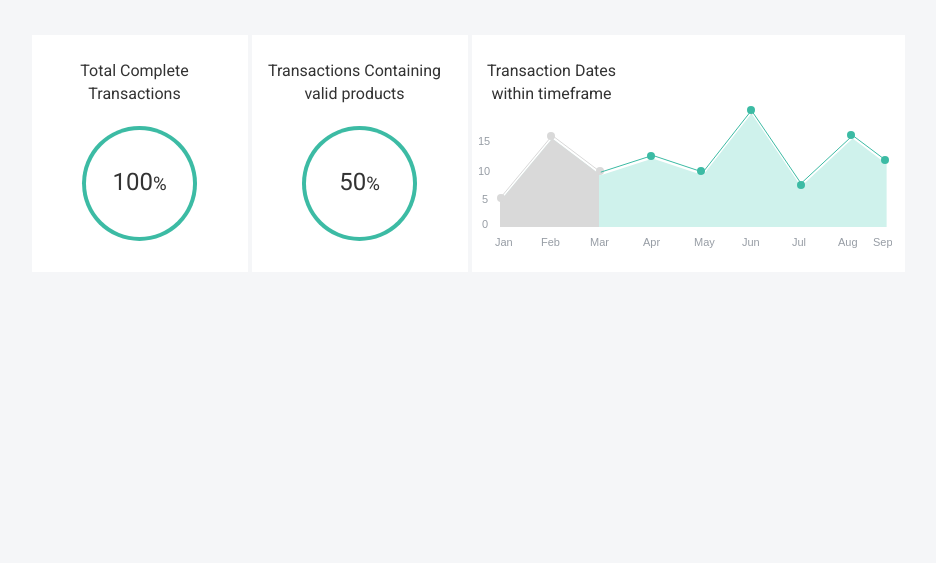
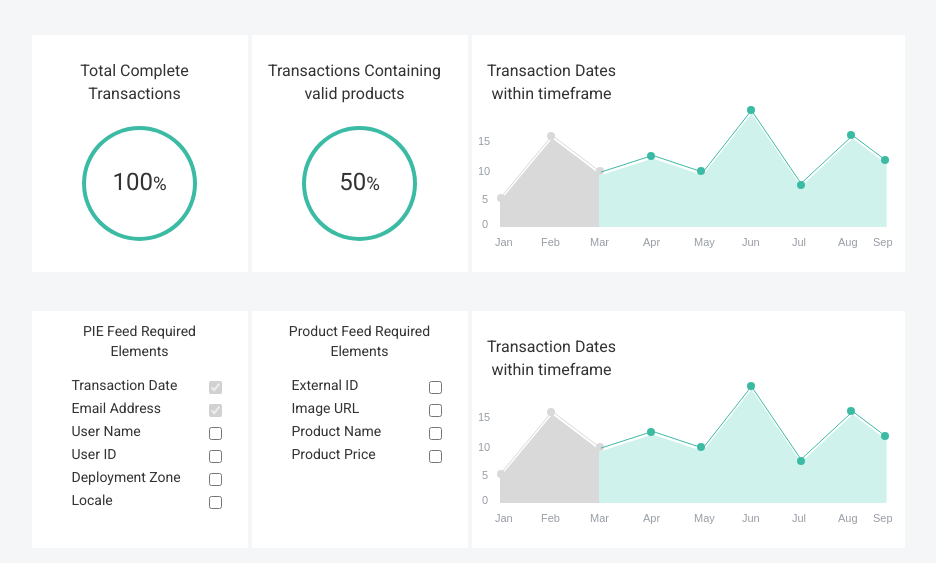
Before and after one commit to colin1717/moe_design2, a plain HTML site: page index.html in a window 1280 px wide. Shown: the part 205-768 px from the top of the page, without its empty margins (172-1108 px from the left). Drawn offline with Linux system fonts and the light colour scheme.

Commit message:
added checkboxes

```diff
--- a/index.html
+++ b/index.html
@@ -50,5 +50,33 @@
         </div>
       </div>
     </section>
+    <section class='data'>
+      <div class="data-rectangle">
+        <div class="data-box">
+          <div class="config-data-box-title">PIE Feed Required Elements</div>
+          <ul class="feed-elements">
+            <li class="element">Transaction Date <input checked disabled type="checkbox" class='pretty-check-box'></li>
+            <li class="element">Email Address <input checked disabled type="checkbox" class='pretty-check-box'></li>
+            <li class="element">User Name <input type="checkbox" class='pretty-check-box'></li>
+            <li class="element">User ID <input type="checkbox" class='pretty-check-box'></li>
+            <li class="element">Deployment Zone <input type="checkbox" class='pretty-check-box'></li>
+            <li class="element">Locale <input type="checkbox" class='pretty-check-box'></li>
+          </ul>
+        </div>
+        <div class="data-box">
+          <div class="config-data-box-title">Product Feed Required Elements</div>
+          <ul class="feed-elements">
+            <li class="element">External ID <input type="checkbox" class='pretty-check-box'></li>
+            <li class="element">Image URL <input type="checkbox" class='pretty-check-box'></li>
+            <li class="element">Product Name <input type="checkbox" class='pretty-check-box'></li>
+            <li class="element">Product Price <input type="checkbox" class='pretty-check-box'></li>
+          </ul>
+        </div>
+        <div class="graph-box">
+          <div class="graph-box-title">Transaction Dates within timeframe</div>
+          <div class="graph"><img src="./images/green_graph.svg" alt=""></div>
+        </div>
+      </div>
+    </section>
   </body>
 </html>
--- a/style.css
+++ b/style.css
@@ -171,3 +171,24 @@ form {
 .graph {
   margin-left: 7px;
 }
+
+.config-data-box-title {
+  text-align: center;
+  padding-top: 10px;
+  max-width: 150px;
+  margin: auto;
+}
+
+.feed-elements {
+  width: 190px;
+  list-style: none;
+}
+
+.element {
+  margin-top: 3px;
+}
+
+.pretty-check-box {
+  float: right;
+  margin-top: 6px;
+}
```
Also changed, not shown: style-min.css (+1 -1 lines).
